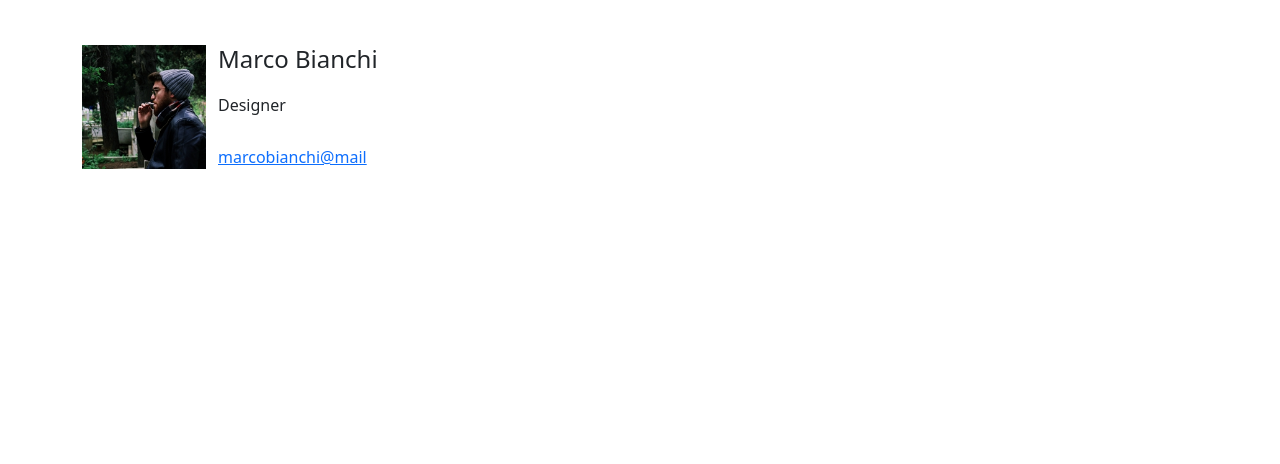
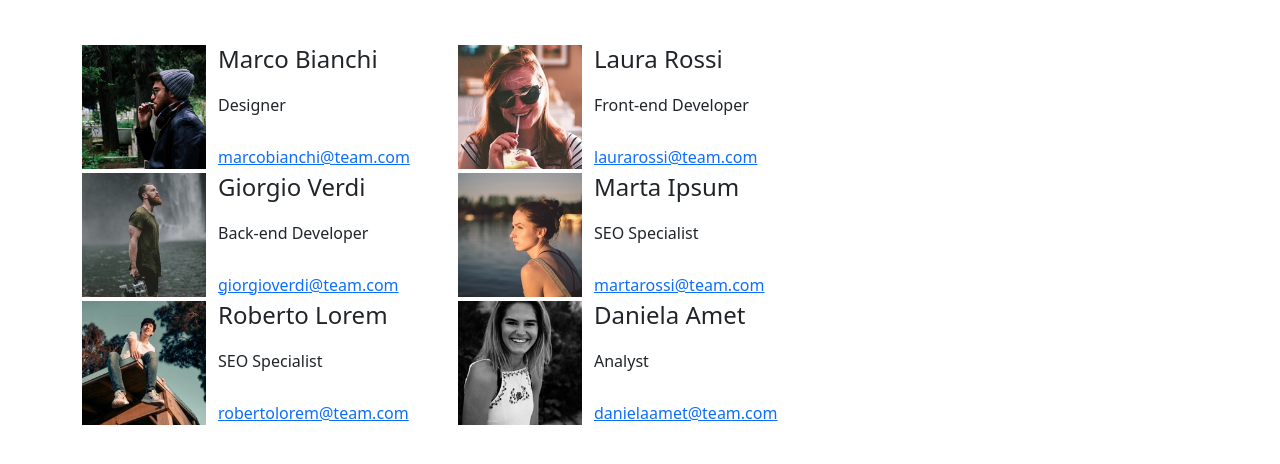
Before and after one commit to mattiacoli/js-our-team, a plain HTML site: page index.html in a window 1280 px wide. Shown: the part 196-660 px from the top of the page. Drawn offline with nearby package versions, Linux system fonts and the light colour scheme.

Commit message:
add functions to get and render members card

```diff
--- a/assets/js/script.js
+++ b/assets/js/script.js
@@ -36,3 +36,55 @@ const teamMembers = [
     img: "img/female3.png"
   }
 ];
+
+
+console.log(teamMembers);
+
+
+// select dom element
+
+const cardEl = document.getElementById('card-section')
+
+// Functions
+
+//function to get value from objects array and put in markup
+function getMembersCard(membersObj) {
+
+  const {name, role, email, img} = membersObj
+
+  const markup = `
+          <div class="col-4">
+          <div class="row">
+            <div class="col-4 g-0">
+              <img width="100%" src="./assets/${img}" alt="">
+            </div>
+            <div class="col-8 d-flex flex-column justify-content-between">
+              <h4>${name}</h4>
+              <p>${role}</p>
+              <a href="">${email}</a>
+            </div>
+          </div>
+        </div>
+  `
+ return markup
+
+}
+
+
+// function to automatize markup function for all members
+function renderMemberCards (arr,domEl){
+  for (let i = 0; i < arr.length; i++) {
+    const element = arr[i];
+
+    const markup = getMembersCard(element)
+
+    domEl.innerHTML += markup
+
+  }
+}
+
+
+
+// invoke function
+
+const renderTeam = renderMemberCards(teamMembers, cardEl)
--- a/index.html
+++ b/index.html
@@ -24,12 +24,12 @@
     </div>
 
     <!-- Memebers Cards -->
-     <section id="members-card" class="container mt-3">
+    <section id="members-card" class="container mt-3">
 
-      <div class="row gap-1">
+      <div id="card-section" class="row gap-1">
 
         <!-- to remove and add with js function -->
-        <div class="col-4">
+        <!--         <div class="col-4">
           <div class="row">
 
             <div class="col-4 g-0">
@@ -42,7 +42,7 @@
             </div>
           </div>
         </div>
-
+ -->
 
 
 
@@ -56,10 +56,10 @@
 
 
       </div>
-     </section>
+    </section>
 
   </div>
-
+  <script src="./assets/js/script.js"></script>
 </body>
 
 </html>
```
